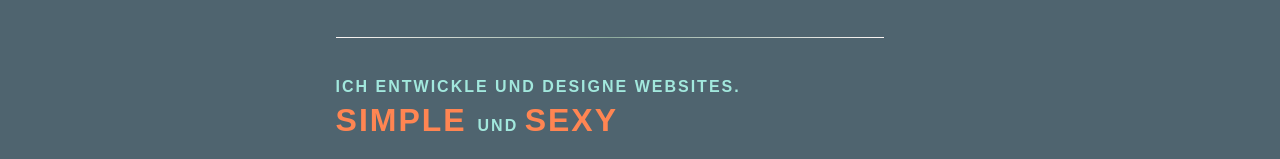
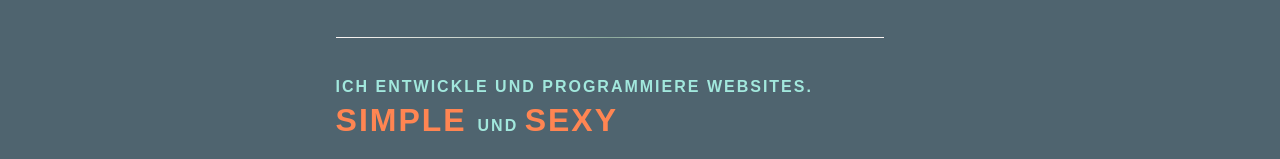
Before and after one commit to ErikUckert/sexy-landing-page-animation, a plain HTML site: page index.html in a window 1280 px wide. Shown: the part 1103-1262 px from the top of the page. Drawn offline with Linux system fonts and the light colour scheme.

Commit message:
Change content text

```diff
--- a/index.html
+++ b/index.html
@@ -22,7 +22,7 @@
 
             <hr>
             <span>
-                Ich entwickle und designe Websites.
+                Ich entwickle und programmiere Websites.
             </span>
             <br>
             <span class="highlight">
```
